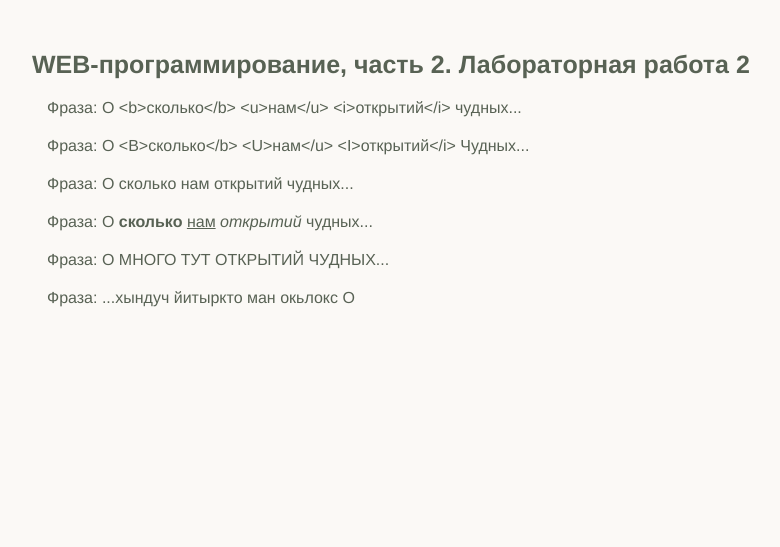
After one commit to GeorgyTimofeev/web-programming-labs-2, a Flask app: page /lab2/filters/ in a window 1280 px wide. The commit adds this page. Shown: the top 547 px of the page, without its empty margins (23-803 px from the left). Run offline with Flask 3, Linux system fonts and the light colour scheme.

Commit message:
Фильтры

```diff
--- a/app.py
+++ b/app.py
@@ -484,3 +484,8 @@ def example():
 @app.route('/lab2/')
 def lab2():
     return render_template('lab2.html')
+
+@app.route('/lab2/filters/')
+def filters():
+    phrase = "О <b>сколько</b> <u>нам</u> <i>открытий</i> чудных..."
+    return render_template('filter.html', phrase=phrase)
--- a/static/main.css
+++ b/static/main.css
@@ -91,3 +91,7 @@ h1 {
     margin: 20px 30px 10px 5px;
     font-size: 25px;
 }
+
+div {
+    margin: 20px;
+}
--- /dev/null
+++ b/templates/filter.html
@@ -0,0 +1,12 @@
+{% extends "base.html" %} {% block lab %}Лабораторная работа 2{% endblock %} {%
+block main %}
+<div>Фраза: {{ phrase }}</div>
+<div>Фраза: {{ phrase | title }}</div>
+<div>Фраза: {{ phrase | striptags }}</div>
+<div>Фраза: {{ phrase | safe }}</div>
+<div>
+    Фраза: {{ phrase | striptags | replace('сколько', 'много') | replace('нам',
+    'тут') | upper}}
+</div>
+<div>Фраза: {{ phrase | striptags | reverse }}</div>
+{% endblock %}
```
